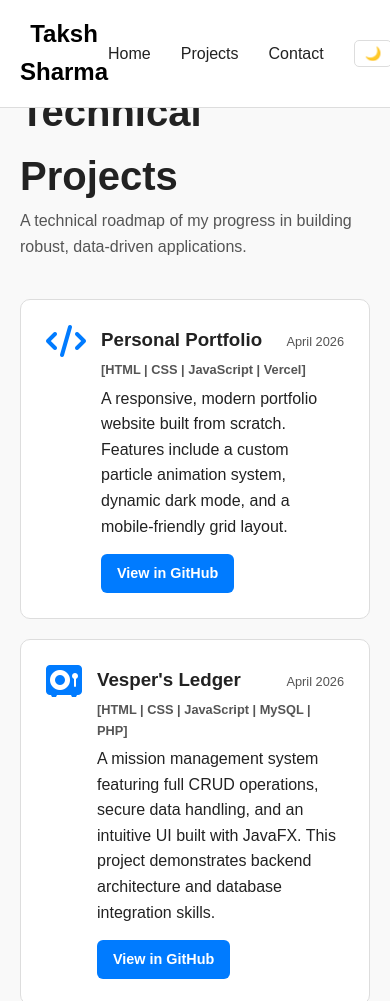
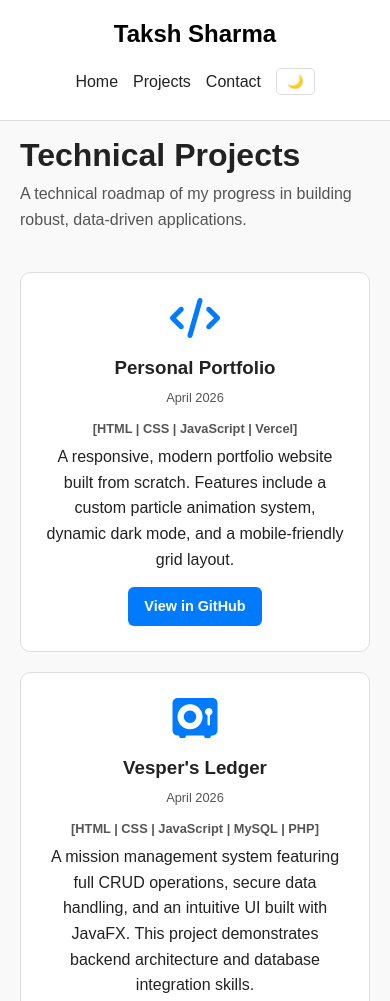
Before and after one commit to takshsharma-online/Personal-Portfolio, a plain HTML site: page projects.html in a window 390 px wide. Shown: the top 1001 px of the page. Drawn offline with Linux system fonts and the light colour scheme.

Commit message:
Added codes for mobile view

```diff
--- a/style.css
+++ b/style.css
@@ -236,3 +236,66 @@ footer {
     cursor: pointer;
 
 }
+
+
+/* Mobile Responsiveness (Screens under 768px)  */
+@media (max-width: 768px) {
+
+    /* General Adjustments */
+    body {
+        padding-top: 130px; /* Increases top padding to accommodate stacked navbar */
+    }
+
+    header h1 {
+        font-size: 2rem !important; /* Scales down the massive headers on mobile */
+    }
+
+    /* Navbar Mobile Layout */
+    .nav-content {
+        flex-direction: column;
+        gap: 15px;
+    }
+
+    .nav-links {
+        gap: 15px;
+        flex-wrap: wrap;
+        justify-content: center;
+        padding-bottom: 10px;
+    }
+
+    /* Projects Page Mobile Layout */
+    .project-header {
+        flex-direction: column;
+        align-items: center;
+        text-align: center;
+        gap: 10px;
+    }
+
+    /* Stacks the Project Title and the Date */
+    .project-header > div > div {
+        flex-direction: column;
+        align-items: center !important;
+        gap: 5px;
+        margin-bottom: 10px;
+    }
+
+    .project-icon {
+        margin-bottom: 5px;
+        font-size: 2.5rem;
+    }
+
+    /* Contact Page Mobile Layout */
+    .contact-grid {
+        grid-template-columns: 1fr;
+        gap: 15px;
+    }
+
+    .contact-card {
+        text-align: center;
+    }
+
+    /* Centers the icon and heading inside contact cards */
+    .contact-card div[style*="display: flex"] {
+        justify-content: center;
+    }
+}
```
